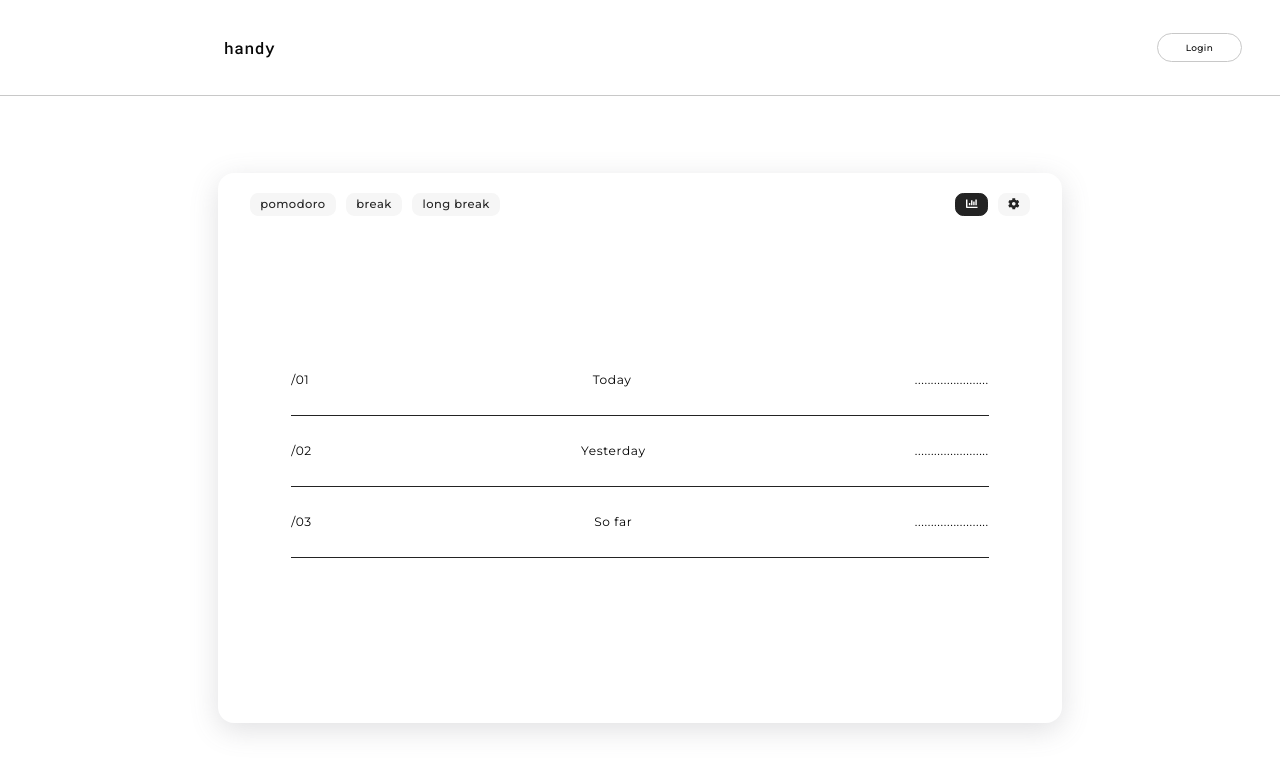
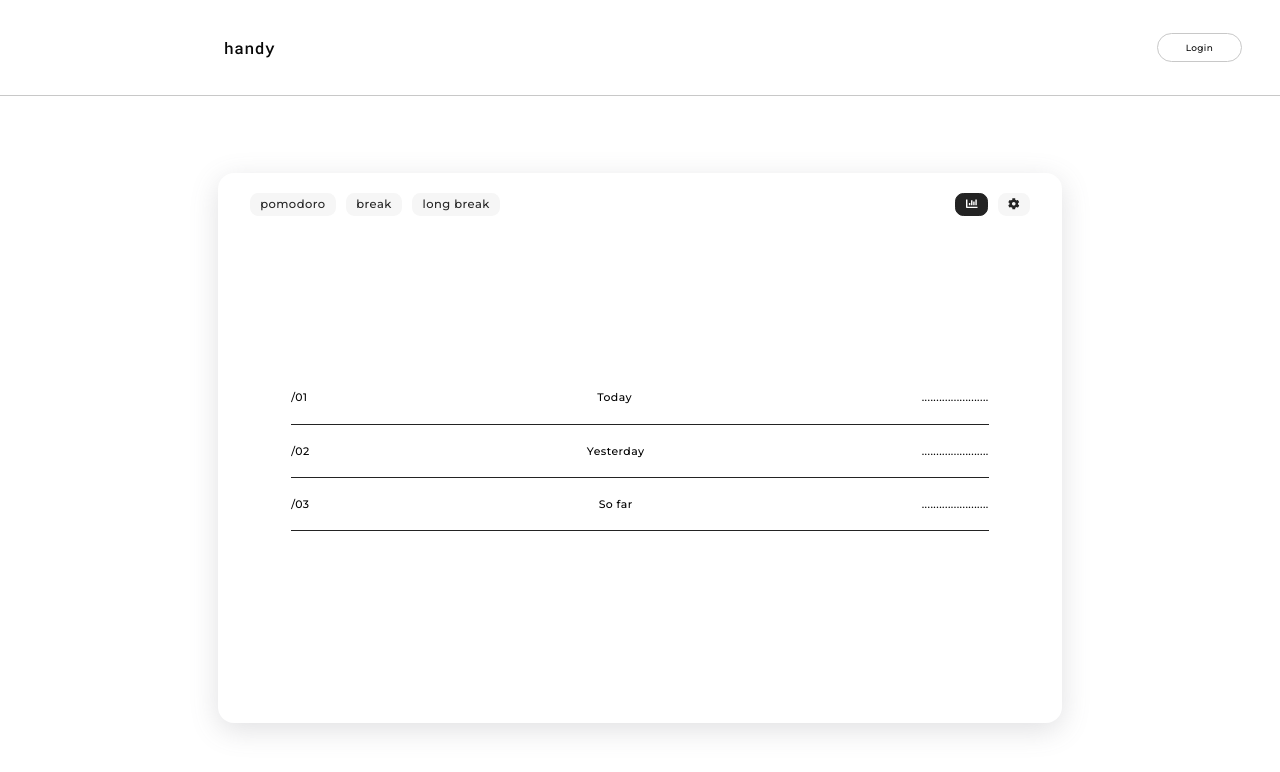
Before and after one commit to rabbykhairul/handy-front-end, a React (Create React App) app: page /util-services/pomodoro in a window 1280 px wide. Both pictures are taken after a click on the button 971 px from the left and 204 px from the top of the page. Shown: the top 772 px of the page. Built offline with nearby package versions, Linux system fonts and the light colour scheme.

Commit message:
adjust css styling of PomodoroStats component

```diff
--- a/src/components/utilServices/pomodoro/PomodoroStats.css
+++ b/src/components/utilServices/pomodoro/PomodoroStats.css
@@ -15,14 +15,14 @@
   height: fit-content;
   display: flex;
   justify-content: space-between;
-  padding: 2.15vw 0;
+  padding: 1.5vw 0;
   border-bottom: 0.01vw solid;
   border-color: #232323;
   border-collapse: collapse;
 }
 
 .pomodoro-stats-text {
-  font-size: 0.95vw;
-  font-weight: 400;
-  letter-spacing: 0.05vw;
+  font-size: 0.85vw;
+  font-weight: 500;
+  letter-spacing: 0.035vw;
 }
```
